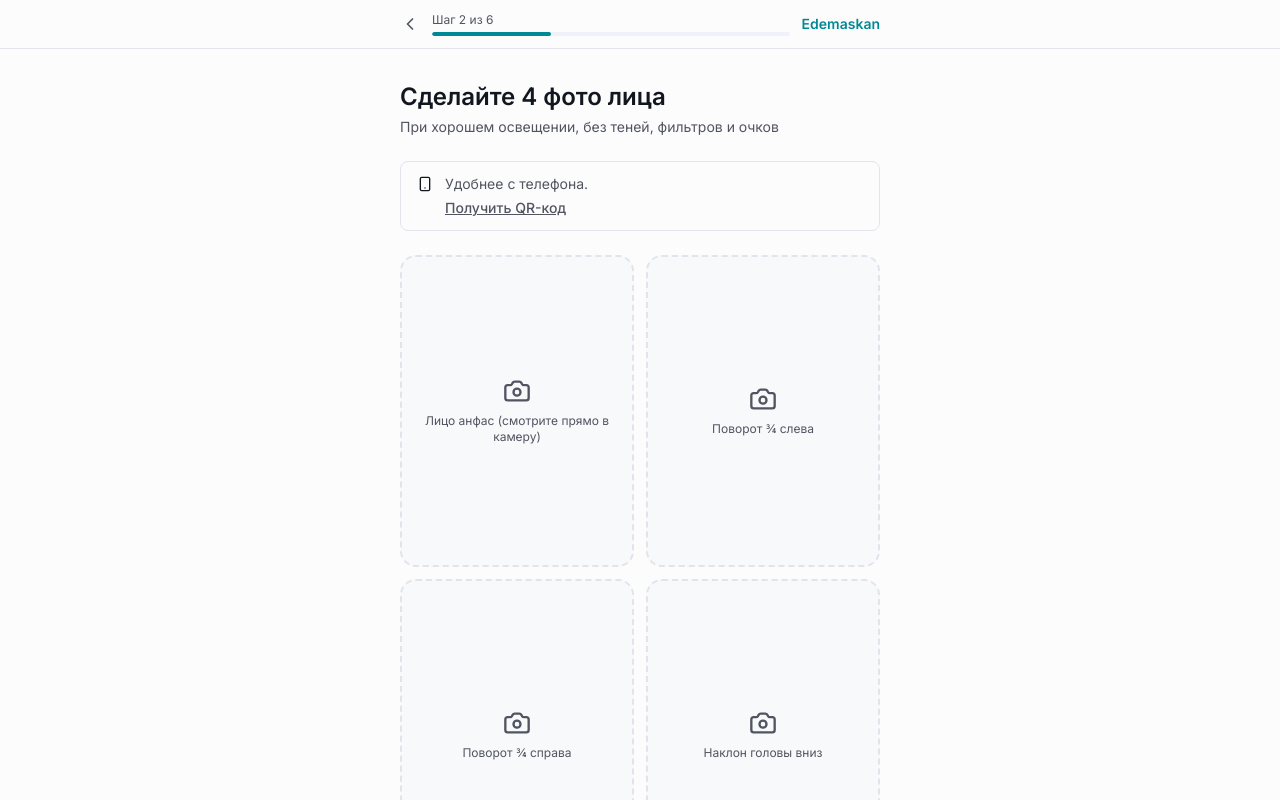
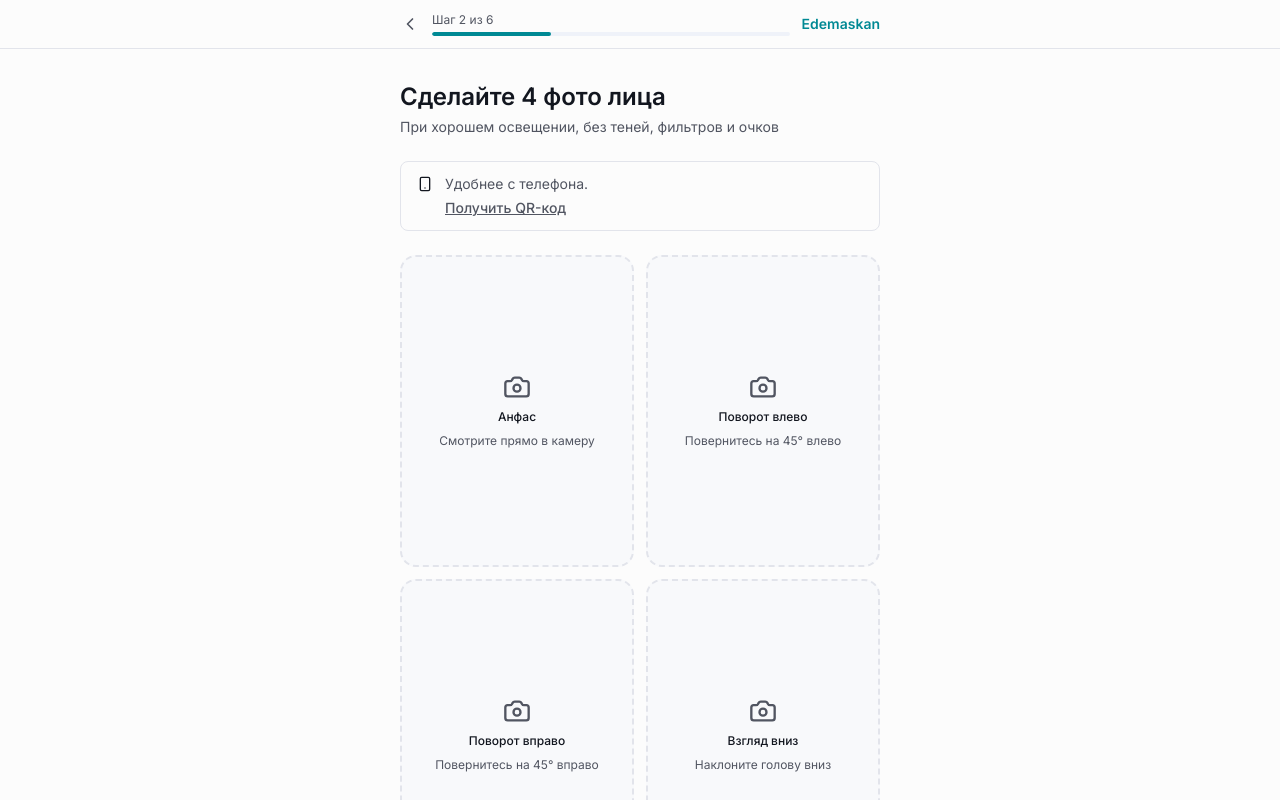
Before and after one commit to antoxansk/edemaskan, a Next.js app: page /scan/photos in a window 1280 px wide. Shown: the top 800 px of the page. Built offline with nearby package versions, Linux system fonts and the light colour scheme; sample sign-in values are in the browser's storage.

Commit message:
feat: fix consent layout, add QR code, rename photo slots

```diff
--- a/app/scan/desktop-fallback/page.tsx
+++ b/app/scan/desktop-fallback/page.tsx
@@ -3,6 +3,7 @@
 import { Suspense } from "react";
 import { useSearchParams } from "next/navigation";
 import Link from "next/link";
+import { QRCodeSVG } from "qrcode.react";
 import { Button } from "@/components/ui/button";
 import { Smartphone } from "lucide-react";
 
@@ -23,10 +24,8 @@ function DesktopFallbackContent() {
         <p className="text-sm text-muted-foreground">Наведите камеру телефона на QR-код, чтобы продолжить</p>
       </div>
 
-      <div className="w-48 h-48 rounded-2xl border-2 border-border bg-muted flex items-center justify-center">
-        <p className="text-xs text-muted-foreground text-center px-3 break-all">
-          {scanUrl}
-        </p>
+      <div className="w-48 h-48 rounded-2xl border-2 border-border bg-white flex items-center justify-center p-3">
+        <QRCodeSVG value={scanUrl} size={168} level="M" />
       </div>
 
       <div className="flex flex-col gap-3 w-full max-w-xs">
--- a/app/scan/page.tsx
+++ b/app/scan/page.tsx
@@ -104,14 +104,14 @@ function ScanPageContent() {
             id="consent-pdn"
             checked={consentPdn}
             onCheckedChange={(v) => setConsentPdn(v === true)}
-            className="mt-0.5"
+            className="mt-0.5 shrink-0"
           />
-          <Label htmlFor="consent-pdn" className="text-sm leading-relaxed cursor-pointer">
+          <span className="text-sm leading-relaxed">
             Я ознакомлен(а) с{" "}
             <Link href="/legal/privacy" target="_blank" rel="noopener" className="underline text-primary">
               Политикой обработки персональных данных
             </Link>
-          </Label>
+          </span>
         </label>
 
         <label className="flex items-start gap-3 cursor-pointer">
@@ -119,15 +119,15 @@ function ScanPageContent() {
             id="consent-scan"
             checked={consentScan}
             onCheckedChange={(v) => setConsentScan(v === true)}
-            className="mt-0.5"
+            className="mt-0.5 shrink-0"
           />
-          <Label htmlFor="consent-scan" className="text-sm leading-relaxed cursor-pointer">
+          <span className="text-sm leading-relaxed">
             Я ознакомлен(а) с{" "}
             <Link href="/legal/scan-policy" target="_blank" rel="noopener" className="underline text-primary">
               Политикой использования сервиса анализа лица
             </Link>
             . Фото не сохраняются и не используются для идентификации.
-          </Label>
+          </span>
         </label>
       </div>
 
--- a/app/scan/photos/page.tsx
+++ b/app/scan/photos/page.tsx
@@ -9,22 +9,23 @@ import { Alert, AlertDescription } from "@/components/ui/alert";
 import { useScan, type PhotoSlot } from "@/components/scan/scan-provider";
 import { compressPhoto, validatePhotoSize } from "@/lib/photo-compression";
 
-const SLOTS: { slot: PhotoSlot; label: string }[] = [
-  { slot: "frontal",             label: "Лицо анфас (смотрите прямо в камеру)" },
-  { slot: "three_quarter_left",  label: "Поворот ¾ слева" },
-  { slot: "three_quarter_right", label: "Поворот ¾ справа" },
-  { slot: "tilted_down",         label: "Наклон головы вниз" },
+const SLOTS: { slot: PhotoSlot; label: string; hint: string }[] = [
+  { slot: "frontal",             label: "Анфас",         hint: "Смотрите прямо в камеру" },
+  { slot: "three_quarter_left",  label: "Поворот влево", hint: "Повернитесь на 45° влево" },
+  { slot: "three_quarter_right", label: "Поворот вправо",hint: "Повернитесь на 45° вправо" },
+  { slot: "tilted_down",         label: "Взгляд вниз",   hint: "Наклоните голову вниз" },
 ];
 
 const ACCEPTED_TYPES = "image/jpeg,image/png,image/webp,image/heic,image/heif";
 const MAX_RAW_BYTES  = 15 * 1024 * 1024;
 
 function PhotoCard({
-  slot, label, photo, isDesktop,
+  slot, label, hint, photo, isDesktop,
   onSelect, onRemove,
 }: {
   slot:       PhotoSlot;
   label:      string;
+  hint:       string;
   photo?:     { previewUrl: string };
   isDesktop:  boolean;
   onSelect:   (slot: PhotoSlot, file: File) => Promise<void>;
@@ -61,7 +62,8 @@ function PhotoCard({
         ) : (
           <>
             <Camera size={28} className="text-muted-foreground" />
-            <span className="text-xs text-muted-foreground text-center px-2">{label}</span>
+            <span className="text-xs font-medium text-center px-2">{label}</span>
+            <span className="text-xs text-muted-foreground text-center px-2">{hint}</span>
           </>
         )}
       </button>
@@ -141,11 +143,12 @@ export default function PhotosPage() {
       )}
 
       <div className="grid grid-cols-2 gap-3">
-        {SLOTS.map(({ slot, label }) => (
+        {SLOTS.map(({ slot, label, hint }) => (
           <PhotoCard
             key={slot}
             slot={slot}
             label={label}
+            hint={hint}
             photo={photoMap[slot]}
             isDesktop={isDesktop}
             onSelect={handleSelect}
--- a/package.json
+++ b/package.json
@@ -18,6 +18,7 @@
     "lucide-react": "^1.14.0",
     "next": "16.2.6",
     "next-themes": "^0.4.6",
+    "qrcode.react": "^4.2.0",
     "radix-ui": "^1.4.3",
     "react": "19.2.4",
     "react-dom": "19.2.4",
```
Also changed, not shown: 1 other file (tests, documents, lock files or other folders).
